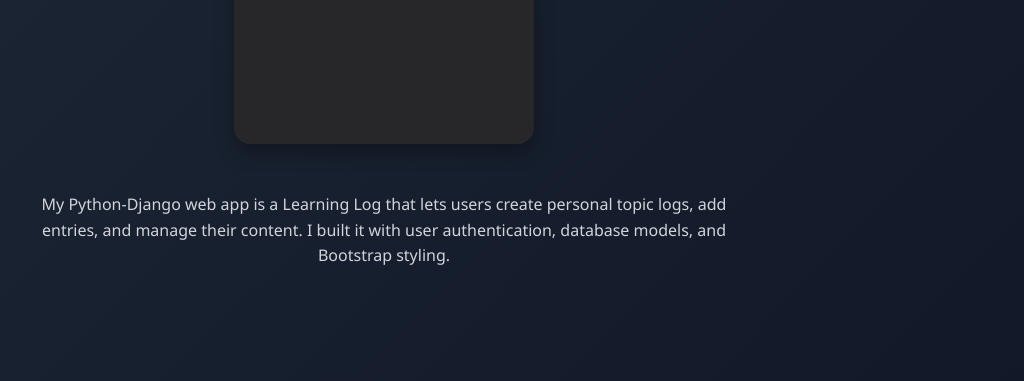
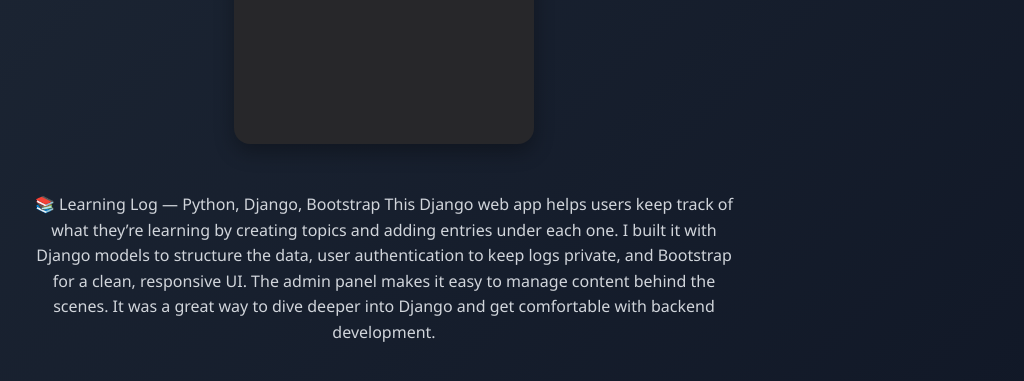
Before and after one commit to tom-coder-blip/tom-coder-blip.github.io, a plain HTML site: page projects/backend.html in a window 1280 px wide. Shown: the part 365-746 px from the top of the page, without its empty margins (256-1280 px from the left). Drawn offline with Linux system fonts and the light colour scheme.

Commit message:
Update backend.html

```diff
--- a/projects/backend.html
+++ b/projects/backend.html
@@ -202,8 +202,11 @@
 
   <section class="project-description">
     <p>
-      My Python-Django web app is a Learning Log that lets users create personal topic logs, add entries, and manage
-      their content. I built it with user authentication, database models, and Bootstrap styling.
+      📚 Learning Log — Python, Django, Bootstrap
+      This Django web app helps users keep track of what they’re learning by creating topics and adding entries under
+      each one. I built it with Django models to structure the data, user authentication to keep logs private, and
+      Bootstrap for a clean, responsive UI. The admin panel makes it easy to manage content behind the scenes. It was a
+      great way to dive deeper into Django and get comfortable with backend development.
     </p>
   </section>
 
```
